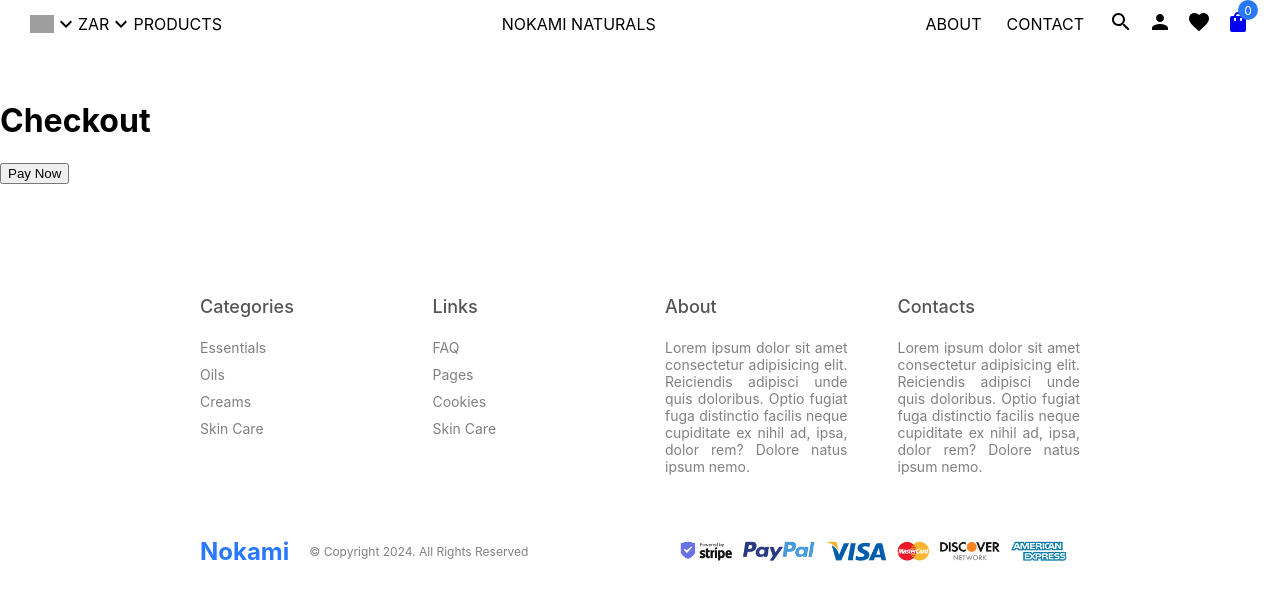
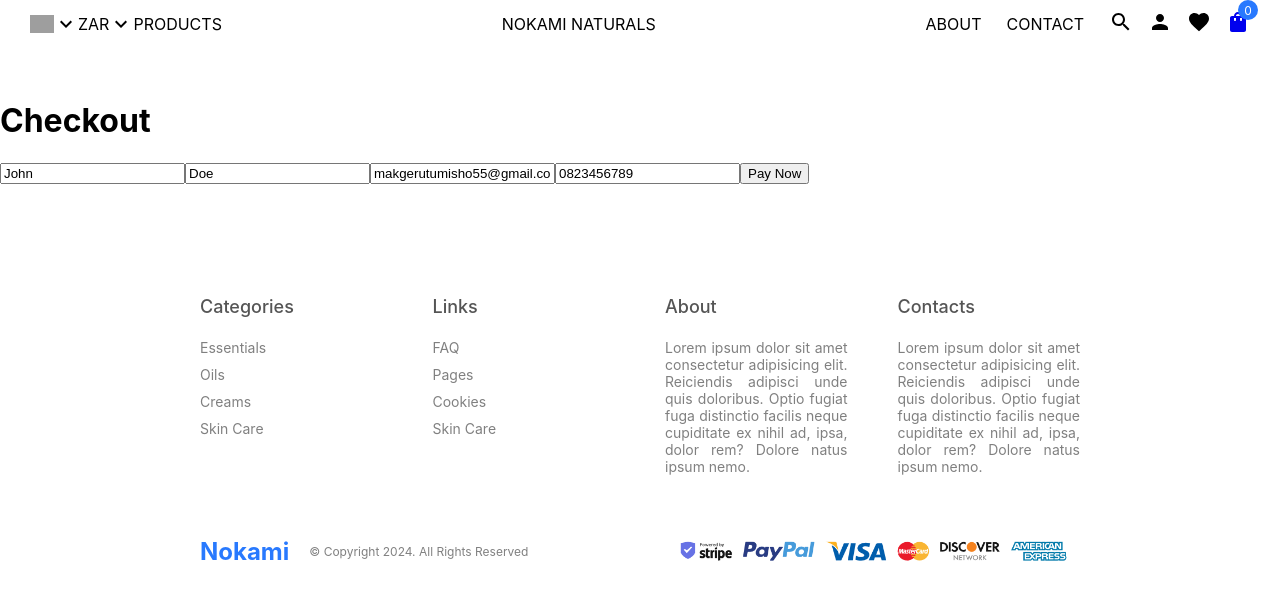
Before and after one commit to sunnybeatsza/Nokami, a React (Create React App) app in the folder client/nokami_store/: page /checkout in a window 1280 px wide. Shown: the top 600 px of the page. Built offline with nearby package versions, Linux system fonts and the light colour scheme; grey boxes are pictures that could not be loaded.

Commit message:
updates to payment gateway. Changed backend frontend. Redirect to homepage after complete payment

```diff
--- a/client/nokami_store/package.json
+++ b/client/nokami_store/package.json
@@ -12,6 +12,7 @@
     "@testing-library/user-event": "^13.5.0",
     "axios": "^1.7.7",
     "crypto": "^1.0.1",
+    "formik": "^2.4.6",
     "react": "^18.3.1",
     "react-dom": "^18.3.1",
     "react-router-dom": "^6.26.2",
--- a/client/nokami_store/src/components/Confirmation/Confirmation.jsx
+++ b/client/nokami_store/src/components/Confirmation/Confirmation.jsx
@@ -1,5 +1,13 @@
-import React from "react";
+import React, { useEffect } from "react";
+import { useNavigate } from "react-router-dom";
 
 export const Confirmation = () => {
+  const navigate = useNavigate();
+
+  useEffect(() => {
+    // Redirect to a different route within the app
+    navigate("/");
+  }, [navigate]);
+
   return <div>Payment Completed</div>;
 };
--- a/client/nokami_store/src/pages/Checkout/Checkout.jsx
+++ b/client/nokami_store/src/pages/Checkout/Checkout.jsx
@@ -1,18 +1,26 @@
-import React, { useState } from "react";
+import React from "react";
+import { useFormik } from "formik";
 
 export const Checkout = () => {
-  const [signature, setSignature] = useState("");
-
-  const handleSubmit = async (e) => {
-    e.preventDefault();
-
-    // Create the FormData object to prepare form data for submission
-    const formData = new FormData(e.target);
-
+  const formik = useFormik({
+    initialValues: {
+      name_first: "John",
+      name_last: "Doe",
+      email_address: "makgerutumisho55@gmail.com",
+      cell_number: "0823456789",
+      merchant_id: "10000100",
+      merchant_key: "46f0cd694581a",
+      amount: 100.0,
+      item_name: "Test Product",
+    },
+    onSubmit: async (values) => {
       try {
-      const response = await fetch("https://nokami.onrender.com", {
+        const response = await fetch("http://localhost:5000/checkout", {
           method: "POST",
-        body: formData,
+          headers: {
+            "Content-Type": "application/json",
+          },
+          body: JSON.stringify(values),
         });
 
         if (!response.ok) {
@@ -20,52 +28,63 @@ export const Checkout = () => {
         }
 
         const data = await response.json();
-      setSignature(data.signature); // Assuming the server returns a signature
+
+        // Create a form dynamically and submit it to PayFast sandbox
+        const form = document.createElement("form");
+        form.action = "https://sandbox.payfast.co.za/eng/process";
+        form.method = "POST";
+        // Add required hidden inputs
+        form.innerHTML = `
+          <input type="hidden" name="merchant_id" value="${values.merchant_id}" />
+          <input type="hidden" name="merchant_key" value="${values.merchant_key}" />
+          <input type="hidden" name="amount" value="${values.amount}" />
+          <input type="hidden" name="item_name" value="${values.item_name}" />
+          <input type="hidden" name="return_url" value="https://nokami.netlify.app/confirmation" />
+          <input type="hidden" name="signature" value="${data.signature}" />
+        `;
+
+        document.body.appendChild(form);
+        form.submit();
       } catch (error) {
         console.error("Error:", error);
       }
-  };
+    },
+  });
 
   return (
     <div>
       <h1>Checkout</h1>
-      <form
-        onSubmit={handleSubmit}
-        action="https://sandbox.payfast.co.za/eng/process"
-        method="post"
-      >
-        <input type="hidden" name="name_first" value="John" />
-        <input type="hidden" name="name_last" value="Doe" />
+      <form onSubmit={formik.handleSubmit}>
         <input
-          type="hidden"
-          name="email_address"
-          value="makgerutumisho55@gmail.com"
-        />
-        <input type="hidden" name="cell_number" value="0823456789" />
-        <input type="hidden" name="merchant_id" defaultValue={10000100} />
-        <input type="hidden" name="merchant_key" defaultValue="46f0cd694581a" />
-        <input
-          type="hidden"
-          name="return_url"
-          value="https://nokami.netlify.app/"
+          type="text"
+          name="name_first"
+          onChange={formik.handleChange}
+          value={formik.values.name_first}
+          placeholder="First Name"
         />
         <input
-          type="hidden"
-          name="cancel_url"
-          value="http://localhost:3000/cancel"
-        />{" "}
-        {/* Corrected URL */}
+          type="text"
+          name="name_last"
+          onChange={formik.handleChange}
+          value={formik.values.name_last}
+          placeholder="Last Name"
+        />
         <input
-          type="hidden"
-          name="notify_url"
-          value="https://www.example.com/notify"
+          type="email"
+          name="email_address"
+          onChange={formik.handleChange}
+          value={formik.values.email_address}
+          placeholder="Email"
         />
-        <input type="hidden" name="amount" defaultValue={100.0} />
-        <input type="hidden" name="item_name" defaultValue="Test Product" />
-        <input type="submit" value="Pay Now" />
+        <input
+          type="text"
+          name="cell_number"
+          onChange={formik.handleChange}
+          value={formik.values.cell_number}
+          placeholder="Cell Number"
+        />
+        <button type="submit">Pay Now</button>
       </form>
-      {signature && <p>Signature: {signature}</p>}{" "}
-      {/* Display the signature if available */}
     </div>
   );
 };
```
Also changed, not shown: 2 other files (tests, documents, lock files or other folders). Lines whose indentation alone changed are shown as unchanged.
